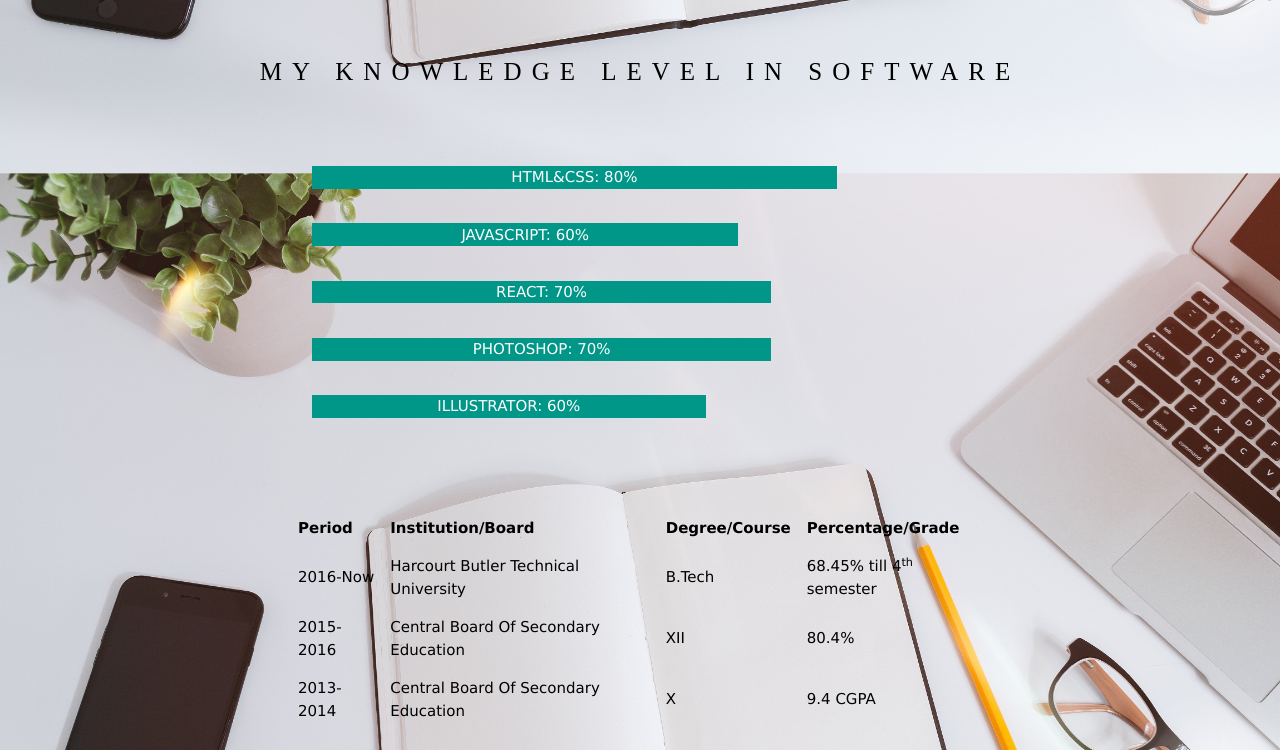
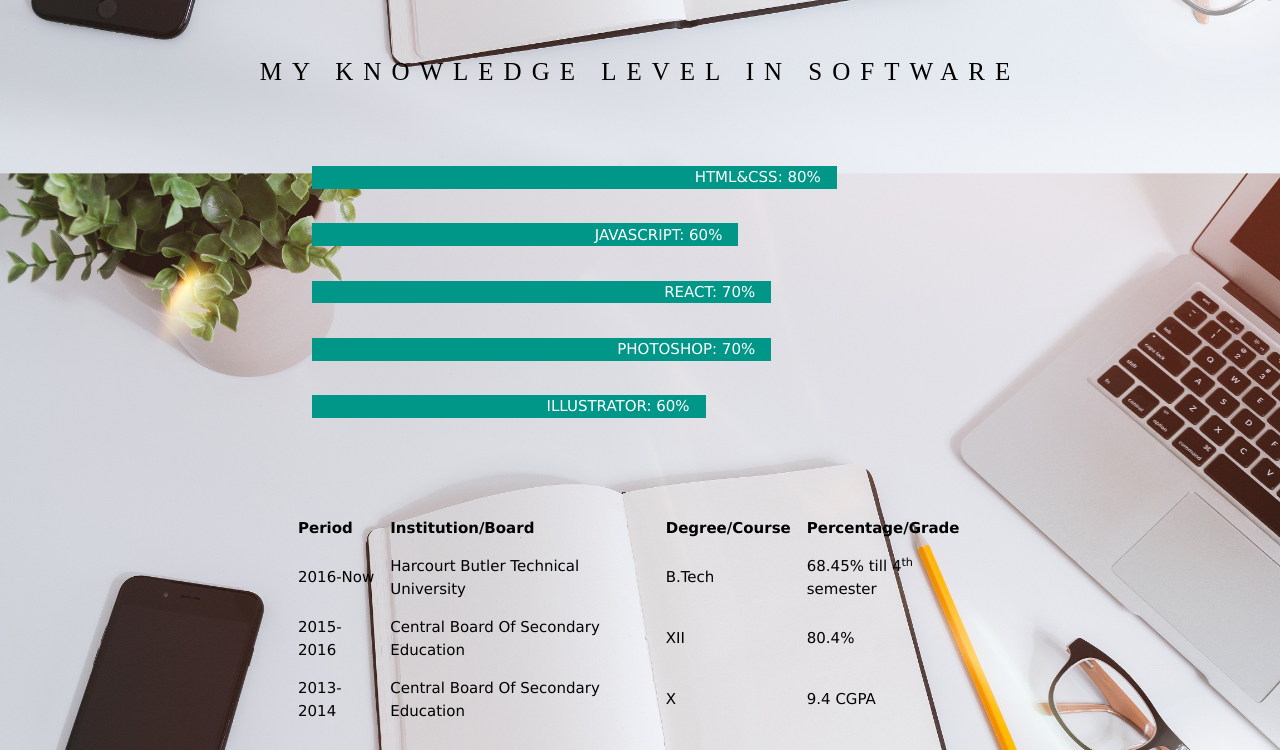
Before and after one commit to Deeksha73/Deeksha73.github.io, a plain HTML site: page index.html in a window 1280 px wide. Shown: the part 1631-2381 px from the top of the page. Drawn offline with nearby package versions, Linux system fonts and the light colour scheme.

Commit message:
Update index.html

```diff
--- a/index.html
+++ b/index.html
@@ -46,23 +46,23 @@
 			</div>
 			<div class="w3-container length">
 				<div class="pd1">
-				<div class="w3-container w3-teal w3-center align" style="width:80%">  HTML&CSS: 80%</div>
+				<div class="w3-container w3-teal w3-right-align align" style="width:80%">  HTML&CSS: 80%</div>
 				</div><br>
 
 				<div class="pd1">
-				  <div class="w3-container w3-teal w3-center align" style="width:65%">JAVASCRIPT: 60%</div>
+				  <div class="w3-container w3-teal w3-right-align align" style="width:65%">JAVASCRIPT: 60%</div>
 				</div><br>
 
 				<div class="pd1">
-				  <div class="w3-container w3-teal w3-center align" style="width:70%">REACT: 70%</div>
+				  <div class="w3-container w3-teal w3-right-align align" style="width:70%">REACT: 70%</div>
 				</div><br>
 
 				<div class="pd1">
-				  <div class="w3-container w3-teal w3-center align" style="width:70%"><span class="move">PHOTOSHOP: 70%</span></div>
+				  <div class="w3-container w3-teal w3-right-align align" style="width:70%"><span class="move">PHOTOSHOP: 70%</span></div>
 				</div><br>
 
 				<div class="pd1">
-				  <div class="w3-container w3-teal w3-center align" style="width:60%">ILLUSTRATOR: 60%</div>
+				  <div class="w3-container w3-teal w3-right-align align" style="width:60%">ILLUSTRATOR: 60%</div>
 				</div><br>
 			</div>
 		</div>
```
